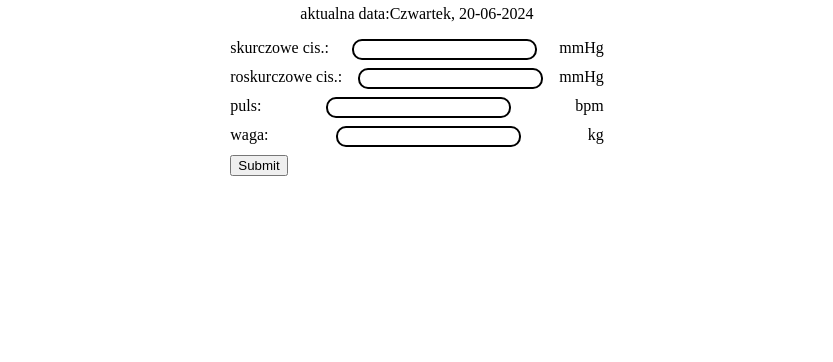
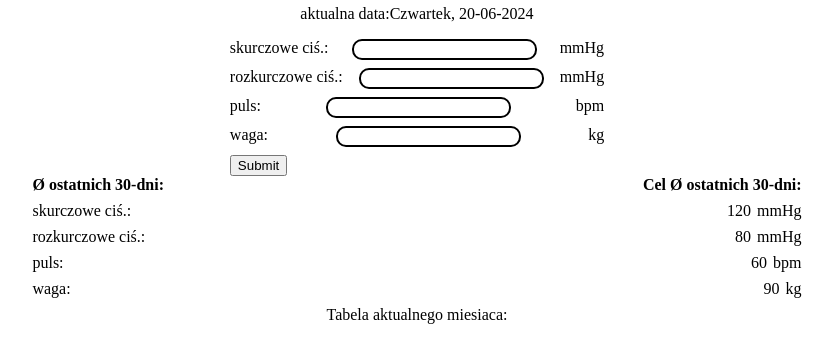
Before and after one commit to karol-kowalczyk/My-Fitness-App-Firebase-API, a plain HTML site: page index.html in a window 1280 px wide. Shown: the part 56-418 px from the top of the page, without its empty margins (223-1056 px from the left). Drawn offline with Linux system fonts and the light colour scheme.

Commit message:
added a function to show the actual month in the main html side

```diff
--- a/index.html
+++ b/index.html
@@ -19,24 +19,73 @@
     <form>
         <div class="body-measurements">
             <div class="measurement-row">
-                <div>skurczowe cis.:</div> <input required type="number" type="text">
+                <div>skurczowe ciś.:</div> <input required type="number">
                 <div>mmHg</div>
             </div>
             <div class="measurement-row">
-                <div>roskurczowe cis.:</div> <input required type="number" type="text">
+                <div>rozkurczowe ciś.:</div> <input required type="number">
                 <div>mmHg</div>
             </div>
             <div class="measurement-row">
-                <div>puls:</div> <input required type="number" type="text">
+                <div>puls:</div> <input required type="number">
                 <div>bpm</div>
             </div>
             <div class="measurement-row">
-                <div>waga:</div> <input required type="number" type="text">
+                <div>waga:</div> <input required type="number">
                 <div>kg</div>
             </div>
         </div>
         <button>Submit</button>
     </form>
+
+    <div id="summarySection">
+        <div id="lastThirtyDays">
+            <h4>Ø ostatnich 30-dni:</h4>
+            <div class="body-measurements">
+                <div class="measurement-row">
+                    <div>skurczowe ciś.:</div>
+                    <div id="averageSystolic"></div>
+                </div>
+                <div class="measurement-row">
+                    <div>rozkurczowe ciś.:</div>
+                    <div id="averageDiastolic"></div>
+                </div>
+                <div class="measurement-row">
+                    <div>puls:</div>
+                    <div id="averagePulse"></div>
+                </div>
+                <div class="measurement-row">
+                    <div>waga:</div>
+                    <div id="averageWeight"></div>
+                </div>
+            </div>
+        </div>
+        <div id="goal">
+            <h4>Cel Ø ostatnich 30-dni:</h4>
+            <div>
+                <div class="health-stats-goal">
+                    <div>120</div>
+                    <div>mmHg</div>
+                </div>
+                <div class="health-stats-goal">
+                    <div>80</div>
+                    <div>mmHg</div>
+                </div>
+                <div class="health-stats-goal">
+                    <div>60</div>
+                    <div>bpm</div>
+                </div>
+                <div class="health-stats-goal">
+                    <div>90</div>
+                    <div>kg</div>
+                </div>
+            </div>
+        </div>
+    </div>
+
+    <div>
+        <div>Tabela aktualnego miesiaca: <div id="actualMonth"></div></div>
+    </div>
 </body>
 
 </html>
--- a/script.js
+++ b/script.js
@@ -1,5 +1,6 @@
 function init() {
     showDate();
+    showActualmonth();
 }
 
 function showDate() {
@@ -13,3 +14,14 @@ function showDate() {
     const fullDate = dayOfWeek + ', ' + day + '-' + month + '-' + year;
     date.innerText = fullDate;
 }
+
+function showActualMonth() {
+    let monthElement = document.getElementById('actualMonth');
+    const today = new Date();
+    const months = [
+        'Styczeń', 'Luty', 'Marzec', 'Kwiecień', 'Maj', 'Czerwiec',
+        'Lipiec', 'Sierpień', 'Wrzesień', 'Październik', 'Listopad', 'Grudzień'
+    ];
+    const monthName = months[today.getMonth()];
+    monthElement.innerText = monthName;
+}
--- a/style.css
+++ b/style.css
@@ -18,7 +18,7 @@ button {
     cursor: pointer;
 }
 
-.body-measurements {}
+/* .body-measurements {} */
 
 .measurement-row {
     display: flex;
@@ -33,3 +33,16 @@ button {
     margin-top: 8px;
     margin-bottom: 8px;
 }
+
+#summarySection {
+    display: flex;
+    width: 100%;
+    justify-content: space-around;
+}
+
+.health-stats-goal {
+    display: flex;
+    justify-content: flex-end;
+    gap: 6px;
+    margin: 8px 0;
+}
```
